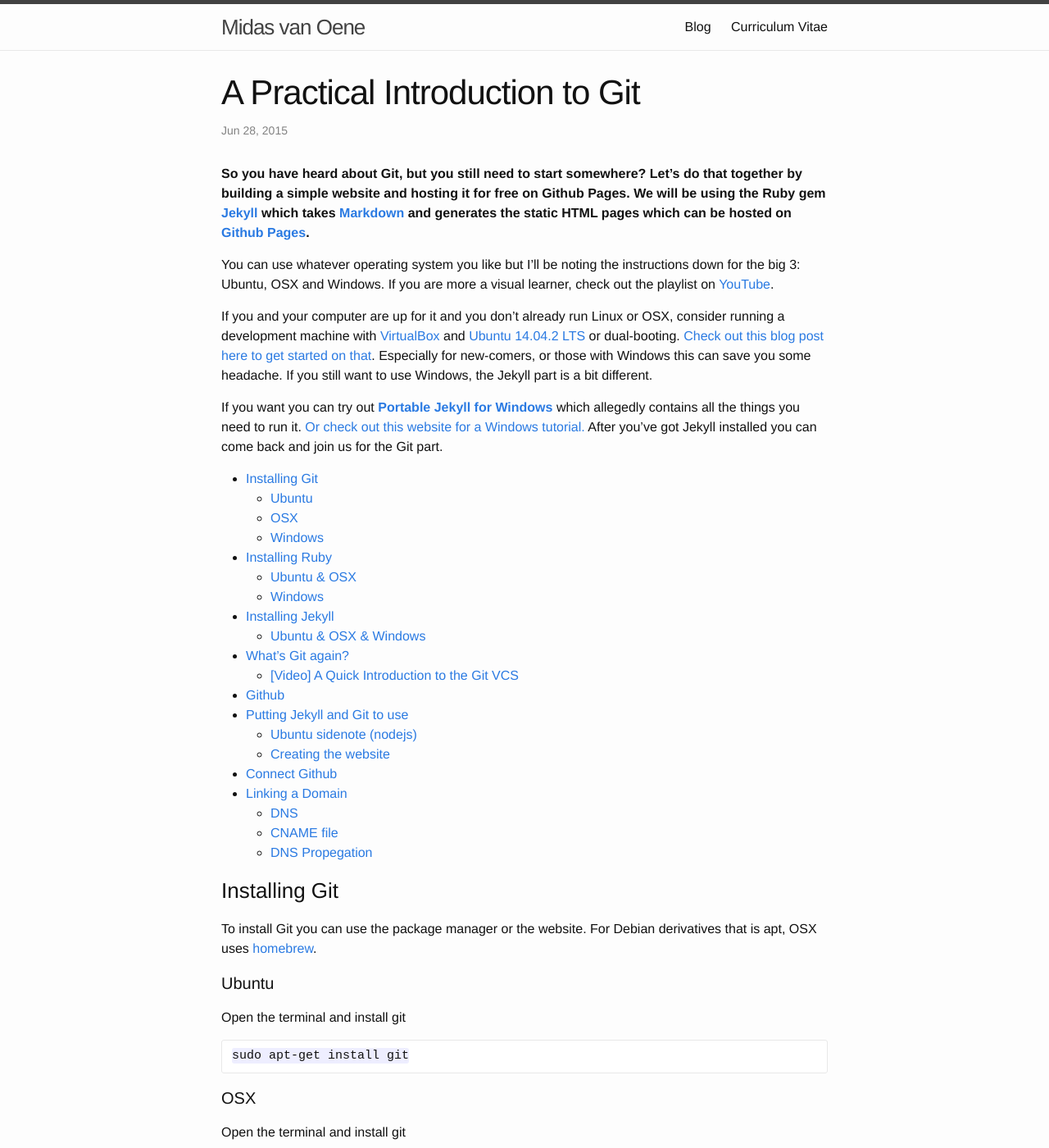
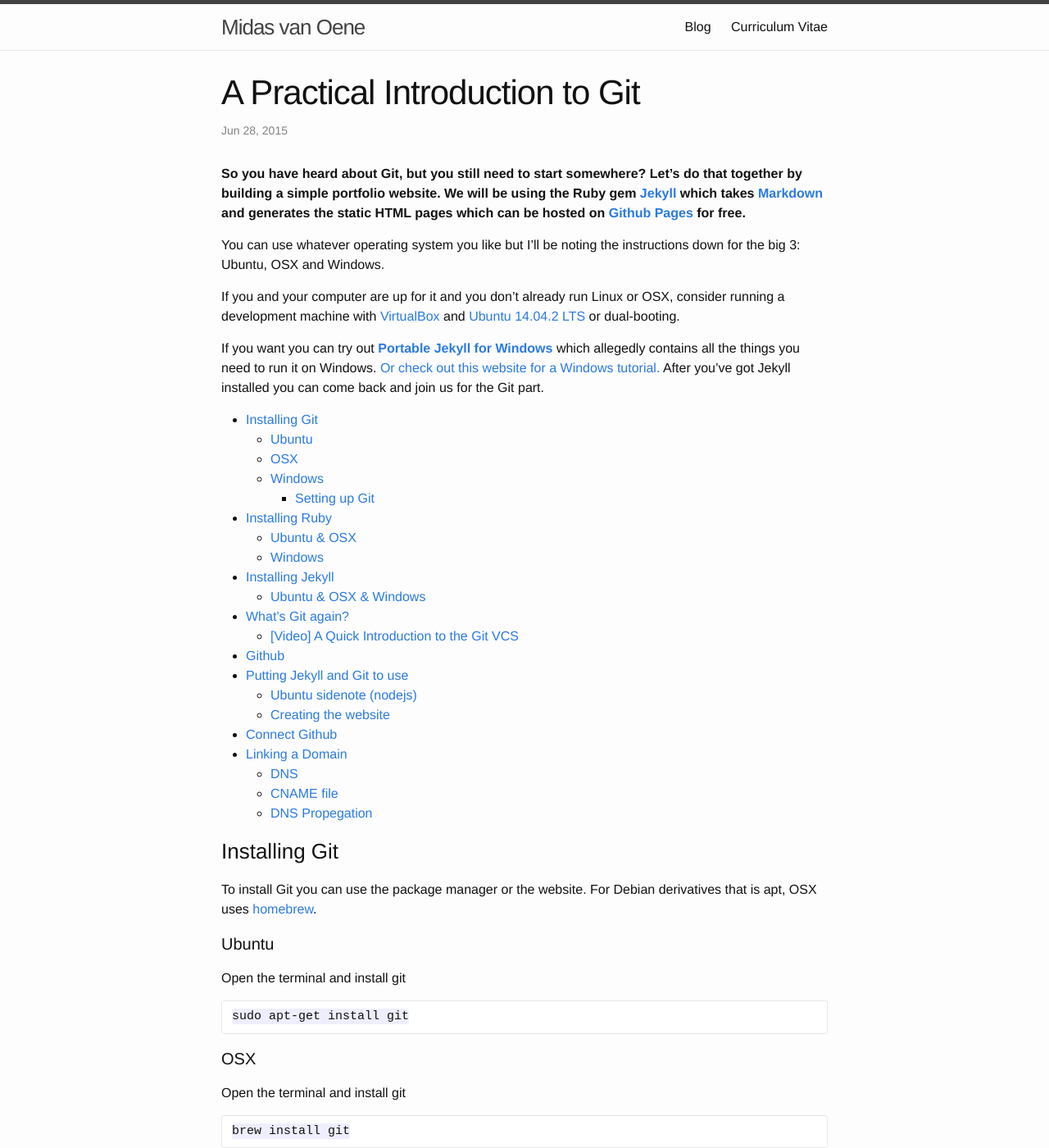
Before and after one commit to midasvo/midasvo.github.io, a Jekyll site: the page built from _posts/2015-07-28-introduction-to-git-jekyll-with-github-pages.markdown, in a window 1280 px wide and 1400 px high. Shown: the whole window at 82% size. Built offline with Jekyll 4.4.1, drawn with Linux system fonts in a browser that asks for light colours; nearby versions of some CDN libraries; some of the changed text lies outside the part shown.

Commit message:
Altered git guide

```diff
--- a/_includes/projects-grid.html
+++ b/_includes/projects-grid.html
@@ -1,4 +1,4 @@
-<h2 class="">Projects</h2>
+<h2 class="">Latest projects</h2>
 
 <ul>
 
--- a/_posts/2015-07-28-introduction-to-git-jekyll-with-github-pages.markdown
+++ b/_posts/2015-07-28-introduction-to-git-jekyll-with-github-pages.markdown
@@ -7,13 +7,13 @@ description: "A short introduction to Git which focuses on building and hosting
 status: draft
 ---
 
-**So you have heard about Git, but you still need to start somewhere? Let's do that together by building a simple website and hosting it for free on Github Pages. We will be using the Ruby gem [Jekyll](http://jekyllrb.com/) which takes [Markdown](https://help.github.com/articles/github-flavored-markdown/) and generates the static HTML pages which can be hosted on [Github Pages](http://githubpages.com).**
+**So you have heard about Git, but you still need to start somewhere? Let's do that together by building a simple portfolio website. We will be using the Ruby gem [Jekyll](http://jekyllrb.com/) which takes [Markdown](https://help.github.com/articles/github-flavored-markdown/) and generates the static HTML pages which can be hosted on [Github Pages](http://githubpages.com) for free.**
 
-You can use whatever operating system you like but I'll be noting the instructions down for the big 3: Ubuntu, OSX and Windows. If you are more a visual learner, check out the playlist on [YouTube](https://www.youtube.com/channel/UCp_1hENpjO2XKE_g18H3luw/playlists).
+You can use whatever operating system you like but I'll be noting the instructions down for the big 3: Ubuntu, OSX and Windows.
 
-If you and your computer are up for it and you don't already run Linux or OSX, consider running a development machine with [VirtualBox](https://www.virtualbox.org/) and [Ubuntu 14.04.2 LTS](http://www.ubuntu.com/download/desktop) or dual-booting. [Check out this blog post here to get started on that](/blog/dev-machine-with-linux-virtualbox/). Especially for new-comers, or those with Windows this can save you some headache. If you still want to use Windows, the Jekyll part is a bit different.
+If you and your computer are up for it and you don't already run Linux or OSX, consider running a development machine with [VirtualBox](https://www.virtualbox.org/) and [Ubuntu 14.04.2 LTS](http://www.ubuntu.com/download/desktop) or dual-booting.
 
-If you want you can try out **[Portable Jekyll for Windows](https://github.com/madhur/PortableJekyll/wiki)** which allegedly contains all the things you need to run it. [Or check out this website for a Windows tutorial.](http://jekyll-windows.juthilo.com/) After you've got Jekyll installed you can come back and join us for the Git part.
+If you want you can try out **[Portable Jekyll for Windows](https://github.com/madhur/PortableJekyll/wiki)** which allegedly contains all the things you need to run it on Windows. [Or check out this website for a Windows tutorial.](http://jekyll-windows.juthilo.com/) After you've got Jekyll installed you can come back and join us for the Git part.
 
 * TOC
 {:toc}
@@ -31,16 +31,25 @@ Open the terminal and install git
 
 	brew install git
 
-OR
-
-Download the installer from the [git-scm website](https://git-scm.com/download/mac).
-
 #### Windows
 Download the installer from the [git-scm website](https://git-scm.com/download/windows).
 
+##### Setting up Git
+
+We will only need to setup Git on our machine once. Use the **git config** command to set your name and email. These are the credentials that will be used to commit to github, make sure you use your primary Github email and correct name.
+
+user.name sets your name:
+
+git config --global user.name "Midas van Oene"
+
+user.email sets your email:
+
+git config --global user.email "Midas.van.Oene@gmail.com"
+
+And we're all done here.
+
 ## Installing Ruby
-
-Jekyll is a Ruby gem, if you already have Ruby installed, check if it's version is higher or equal to 1.9.3, otherwise you will need to change versions. If you don't have Ruby yet, we will use the [**R**uby **V**ersion **M**anager](https://rvm.io/) to install it.
+Jekyll is a Ruby gem. If you don't have Ruby yet, we will use the [**R**uby **V**ersion **M**anager](https://rvm.io/) to install it.
 
 #### Ubuntu & OSX
 
@@ -95,7 +104,7 @@ I added the '- -no-rdoc' flag because of an install error, if you really want it
 
 Git is a **V**ersion **C**ontrol **S**ystem, [version control is a system that records changes to a file or set of files over time so that you can recall specific versions later](https://git-scm.com/book/en/v2/Getting-Started-About-Version-Control).
 
-Git is **not** Github. Git is the [protocol](https://git-scm.com/book/ch4-1.html) and Github is one of many sites where you can host remotely. The reason we're going with Github and not something like [Bitbucket](http://bitbucket.org) is the free hosting or Jekyll pages. :-)
+Git is **not** Github. Git is the [protocol](https://git-scm.com/book/ch4-1.html) and Github is one of many sites where you can host remotely. The reason we're going with Github and not something like [Bitbucket](http://bitbucket.org) is the free hosting of Jekyll pages.
 
 Here are a couple commands to give you an idea and reference. We will run through them as well when we upload the Jekyll site to our github. Oh and [Here's a handy Git cheatsheet from Atlassian](https://www.atlassian.com/dms/wac/images/landing/git/atlassian_git_cheatsheet.pdf).
 
```
Also changed, not shown: other parts of _posts/2015-07-28-introduction-to-git-jekyll-with-github-pages.markdown (+2 -2 lines), index.html (+2 -7 lines).
